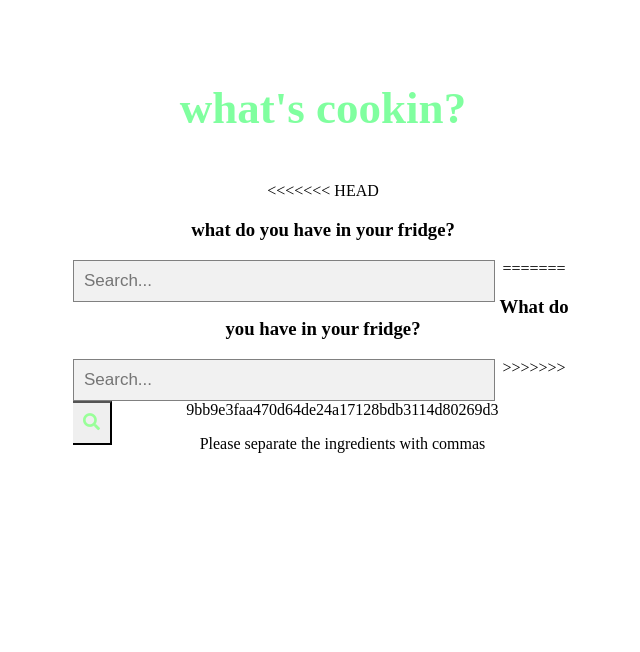
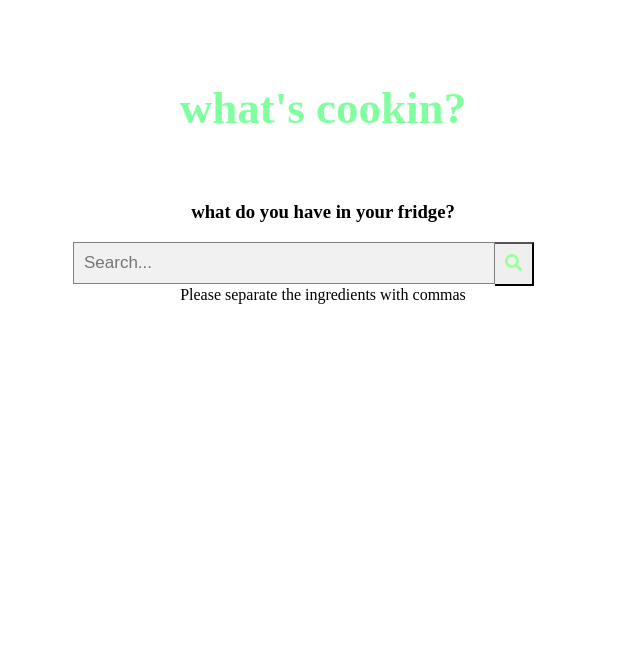
Before and after one commit to saraholiviawu/cssi-Whats-Cooking, a Python web app: template templates/welcome.html in a window 1280 px wide. Shown: the part 48-700 px from the top of the page, without its empty margins (317-957 px from the left). Run offline with Jinja, Linux system fonts and the light colour scheme; the template is opened without the code that fills it, so the values that code supplies are empty; some libraries are stand-ins or nearby versions.

Commit message:
just ignor this

```diff
--- a/app.yaml
+++ b/app.yaml
@@ -6,10 +6,7 @@ handlers:
 - url: /style
   static_dir: templates/style
 
-<<<<<<< HEAD
-=======
 
->>>>>>> 9bb9e3faa470d64de24a17128bdb3114d80269d3
 - url: /.*
   script: main.app
   login: optional
--- a/templates/welcome.html
+++ b/templates/welcome.html
@@ -22,16 +22,11 @@
           <h1>what's cookin?</h1>
 
       <br />
-<<<<<<< HEAD
       <h3>what do you have in your fridge?</h3>
         <form class="search" action="/results" method="POST" style="margin:auto;max-width:500px"/>
           <input type = "text" placeholder = "Search..." name = "search"/>
-=======
 
-      <h3>What do you have in your fridge?</h3>
-        <form class="search" action="/" method="POST" style="margin:auto;max-width:500px"/>
-          <input type = "text" placeholder = "Search..." name = "foodlist"/>
->>>>>>> 9bb9e3faa470d64de24a17128bdb3114d80269d3
+
           <button type="submit"><i class="fas fa-search" style="color:#99ff99;"></i></button>
           <p> Please separate the ingredients with commas</p>
           </div>
```
Also changed, not shown: main.py (+8 -8 lines), 1 other file.
